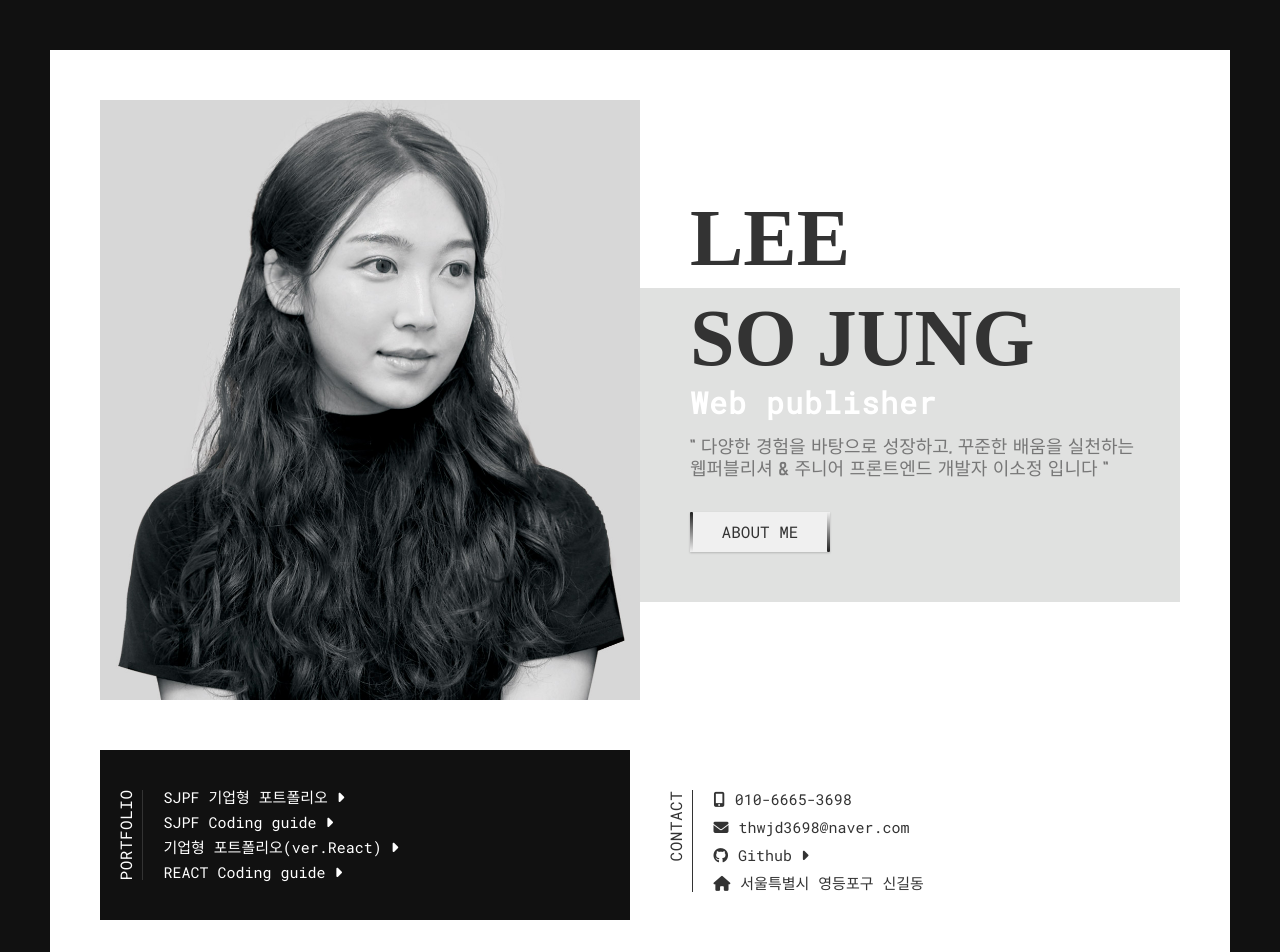
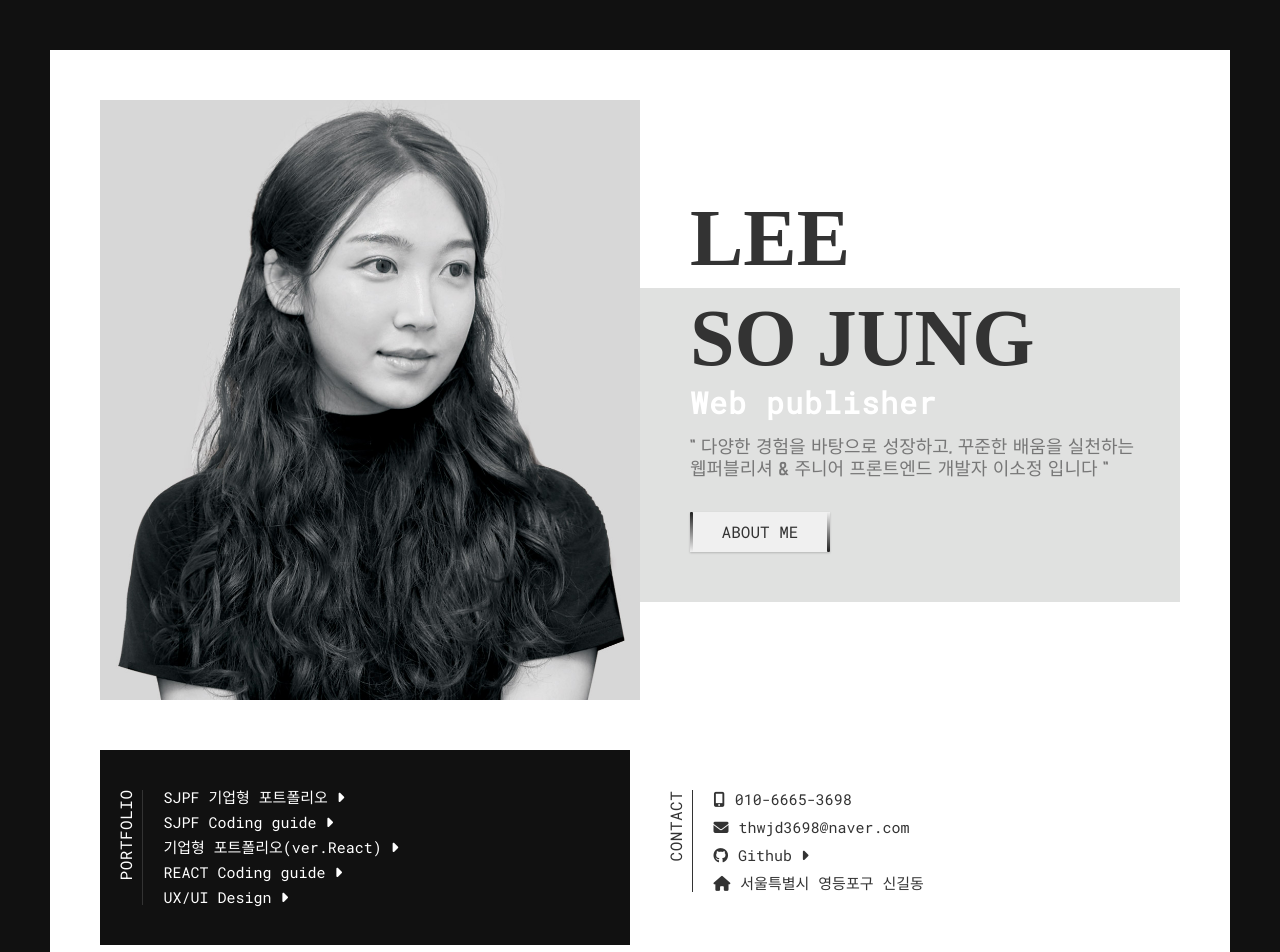
Before and after one commit to Lee-sojung/about_me, a plain HTML site: page index.html in a window 1280 px wide. Shown: the top 952 px of the page. Drawn offline with Linux system fonts and the light colour scheme; a web font is replaced by a local one.

Commit message:
UX/XI 디자인추가

```diff
--- a/index.html
+++ b/index.html
@@ -46,6 +46,7 @@
                         <a target="blank" href="https://drive.google.com/file/d/1AOHZTaHw7lY6zXixR_ZN5dLZLY6IaZ63/preview">SJPF Coding guide <i class="fa-solid fa-caret-right"></i></a>
                         <a target="blank" href="https://lee-sojung.github.io/react-pf-basic/">기업형 포트폴리오(ver.React) <i class="fa-solid fa-caret-right"></i></a>
                         <a target="blank" href="https://drive.google.com/file/d/14Shz3zOHDmPQ2z4UPnFlYHbd72GUSt85/preview">REACT Coding guide <i class="fa-solid fa-caret-right"></i></a>
+                        <a target="blank" href="https://drive.google.com/file/d/1a_Hil3DhGWbMkc_MPiC4onOyy7R_fi29/view?usp=sharing" style="width: 100%; height: 100%;" >UX/UI Design <i class="fa-solid fa-caret-right"></i></a>
                     </div>
                 </article>
                 <article class="contact">
```
